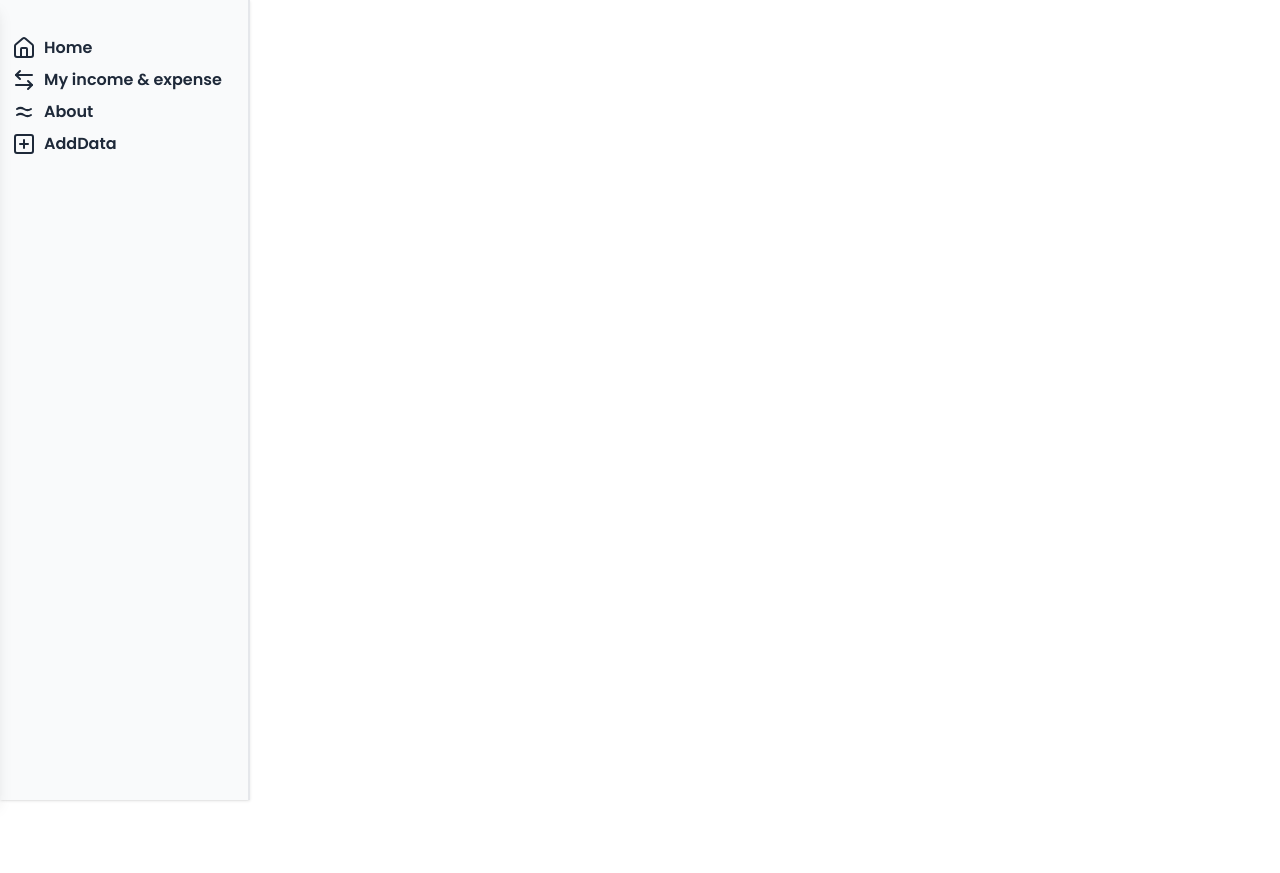
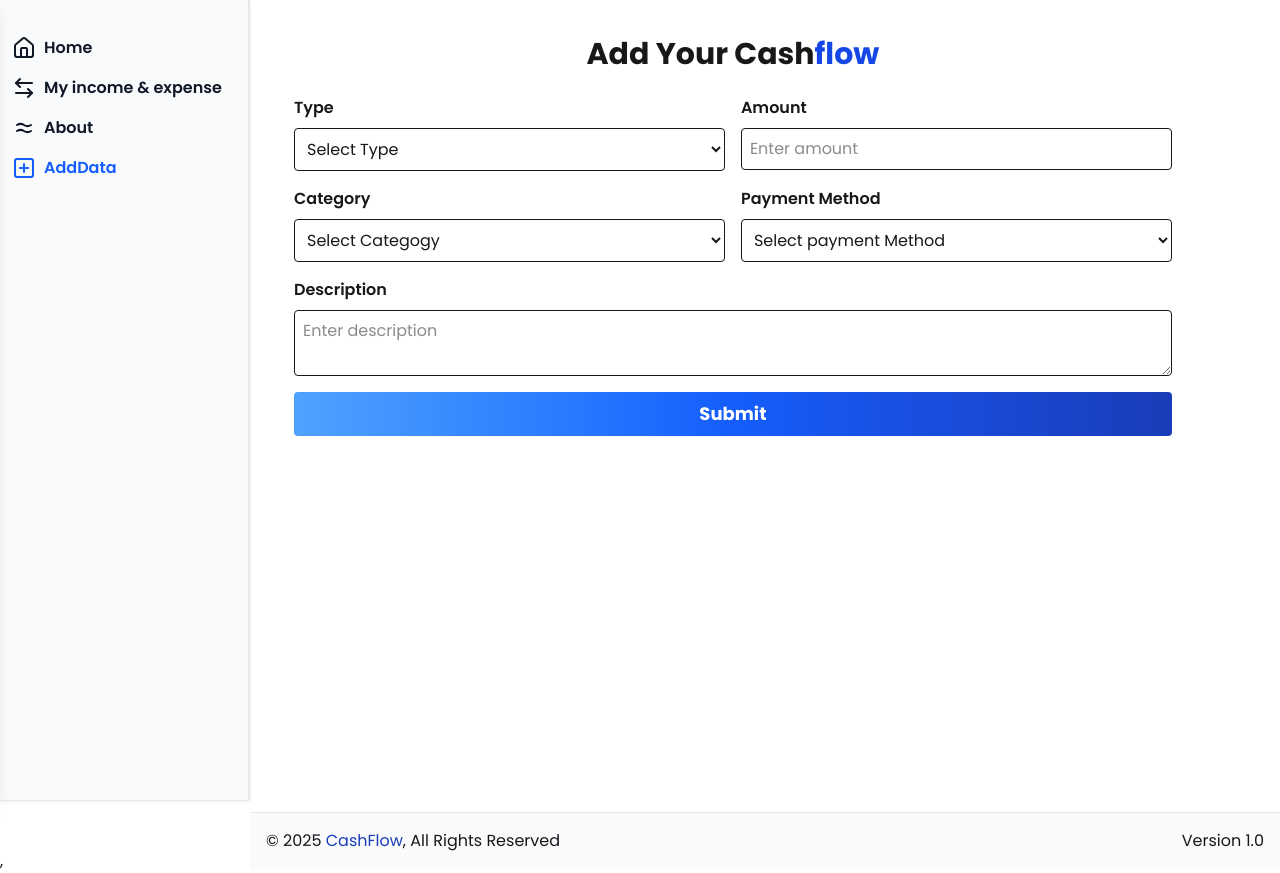
Before and after one commit to mdtarikulislam1/Cashflow-client, a React (Vite) app: page /addData in a window 1280 px wide. Before the commit the page ends 800 px from the top, so only its background shows below. Built offline with nearby package versions, Linux system fonts and the light colour scheme.

Commit message:
add layout and connect server

```diff
--- a/package.json
+++ b/package.json
@@ -11,10 +11,13 @@
   },
   "dependencies": {
     "@tailwindcss/vite": "^4.1.13",
+    "axios": "^1.12.2",
     "lucide-react": "^0.544.0",
     "react": "^19.1.1",
     "react-dom": "^19.1.1",
+    "react-hook-form": "^7.63.0",
     "react-router": "^7.9.2",
+    "sweetalert2": "^11.23.0",
     "tailwindcss": "^4.1.13"
   },
   "devDependencies": {
@@ -22,6 +25,7 @@
     "@types/react": "^19.1.13",
     "@types/react-dom": "^19.1.9",
     "@vitejs/plugin-react": "^5.0.3",
+    "daisyui": "^5.1.24",
     "eslint": "^9.36.0",
     "eslint-plugin-react-hooks": "^5.2.0",
     "eslint-plugin-react-refresh": "^0.4.20",
--- a/src/Components/Footer.jsx
+++ b/src/Components/Footer.jsx
@@ -2,6 +2,11 @@ import React from 'react'
 
 export default function Footer() {
   return (
-    <div>Footer</div>
+    <div className='bg-gray-50 min-w-full -ml-5 border-t border-gray-200 -mb-5 p-4'>
+      <div className='flex justify-between items-center'>
+        <h4>© 2025 <span className='text-blue-800'>CashFlow</span>, All Rights Reserved</h4>
+        <p>Version 1.0</p>
+      </div>
+    </div>
   )
 }
--- a/src/Components/Navbar.jsx
+++ b/src/Components/Navbar.jsx
@@ -1,9 +1,12 @@
 import React, { useState } from "react";
-import { Menu } from "lucide-react";
-import { House } from "lucide-react";
-import { ArrowLeftRight } from "lucide-react";
-import { EqualApproximately } from "lucide-react";
-import { SquarePlus } from "lucide-react";
+import {
+  Menu,
+  X,
+  House,
+  ArrowLeftRight,
+  EqualApproximately,
+  SquarePlus,
+} from "lucide-react";
 import { NavLink } from "react-router";
 
 export default function Navbar() {
@@ -42,24 +45,39 @@ export default function Navbar() {
         <ul className="mt-4 space-y-2">
           {navItems?.map((i) => (
             <NavLink
-              className={({ isActive }) => (isActive ? "text-blue-600" : "")}
+              key={i?.id}
               to={i?.href}
-              key={i?.id}
+              className={({ isActive }) =>
+                `flex items-center gap-2 pt-2 font-semibold ${
+                  isActive ? "text-blue-600" : "text-gray-900"
+                }`
+              }
             >
-              <span className="flex items-center gap-2 pt-2 text-gray-800 font-semibold">
               <span>{i?.icon}</span>
               <span>{i?.navItem}</span>
-              </span>
             </NavLink>
           ))}
         </ul>
       </div>
       {/* mobile Navbar */}
-      <div className="flex items-center justify-between p-4 shadow-md bg-white lg:hidden">
-        <h1 className="text-xl font-medium">My Expense Tracker</h1>
-        <button onClick={() => setOpen(true)}>
-          <Menu className="w-6 h-6" />
+      <div>
+        <div className="min-w-full bg-white border-b border-gray-100 shadow fixed top-0 right-0 left-0 flex items-center justify-between z-50 px-2 py-3 lg:hidden">
+          <button onClick={() => setOpen(!open)}>
+            {open ? (
+              <X className="w-6 h-6" /> // যখন open true হবে
+            ) : (
+              <Menu className="w-6 h-6" /> // যখন open false হবে
+            )}
           </button>
+          <h1 className="flex items-center font-bold text-2xl">
+            <span>Cash</span>
+            <span className="text-blue-800">Flow</span>
+          </h1>
+          <div className="avatar avatar-online">
+            <div className="w-14 rounded-full">
+              <img src="https://img.daisyui.com/images/profile/demo/gordon@192.webp" />
+            </div>
+          </div>
         </div>
         {/* Backdrop */}
         {open && (
@@ -68,27 +86,29 @@ export default function Navbar() {
             onClick={() => setOpen(false)}
           ></div>
         )}
+      </div>
 
       {/* Sidebar */}
       <div
-        className={`fixed top-0 left-0 bg-white min-h-screen w-72 shadow-lg z-50 transform transition-transform duration-300 ${
+        className={`fixed top-0 left-0 bg-white min-h-screen w-72 shadow-lg z-40 transform transition-transform duration-300 ${
           open ? "translate-x-0" : "-translate-x-full"
         }`}
       >
-        <div className="p-4">
-          <h2 className="text-lg font-semibold">Menu</h2>
+        <div className="p-4 mt-20">
           <ul className="mt-4 space-y-2">
             {navItems?.map((i) => (
               <NavLink
-                className={({ isActive }) => (isActive ? "text-blue-600" : "")}
+                key={i?.id}
                 to={i?.href}
-                key={i?.id}
+                className={({ isActive }) =>
+                  `flex items-center gap-2 pt-2 font-semibold ${
+                    isActive ? "text-blue-600" : "text-gray-900"
+                  }`
+                }
                 onClick={() => setOpen(false)}
               >
-                <span className="flex items-center gap-2 pt-2 text-gray-800 text-lg font-semibold">
                 <span>{i?.icon}</span>
                 <span>{i?.navItem}</span>
-                </span>
               </NavLink>
             ))}
           </ul>
--- a/src/Layout/Rootlayouts.jsx
+++ b/src/Layout/Rootlayouts.jsx
@@ -1,16 +1,28 @@
-import React from 'react'
-import Navbar from '../Components/Navbar'
-import { Outlet } from 'react-router'
-import Footer from '../Components/Footer'
+import React from "react";
+import Navbar from "../Components/Navbar";
+import { Outlet } from "react-router"; // react-router-dom ব্যবহার করুন
+import Footer from "../Components/Footer";
 
 export default function Rootlayouts() {
   return (
-    <div className='flex flex-col lg:flex-row'>
+    <div className="grid lg:grid-cols-[270px_1fr] min-h-screen">
+
+      {/* Navbar */}
       <div>
-          <Navbar/>
+        <Navbar />
       </div>
-        <Outlet/>
-        <Footer/>
+
+      {/* Main Content */}
+      <div className="flex flex-col">
+        <div className="min-h-screen mt-24 lg:mt-3 max-w-11/12 ">
+          <Outlet />
+        </div>
+
+        {/* Footer */}
+        <div>
+          <Footer />
+        </div>
+      </div>
     </div>
-  )
+  );
 }
--- a/src/Pages/AddData.jsx
+++ b/src/Pages/AddData.jsx
@@ -1,7 +1,145 @@
-import React from 'react'
+import React from "react";
+import { useForm } from "react-hook-form";
+import axios from "axios";
+import Swal from "sweetalert2";
 
 export default function AddData() {
+  const {
+    register,
+    handleSubmit,
+    formState: { errors },
+    reset,
+  } = useForm();
+
+  const onSubmit = async (data) => {
+    try {
+      const newData = {
+        ...data,
+        addDate: new Date().toISOString().split("T")[0], // YYYY-MM-DD format
+      };
+
+      const res = await axios.post(
+        "http://localhost:5000/api/cashflows",
+        newData
+      );
+
+      console.log(res.data);
+      Swal.fire({
+        icon: "success",
+        title: "Success",
+        text: "Data submitted successfully!",
+        timer: 2000,
+        showConfirmButton: false,
+      });
+
+      reset();
+    } catch (err) {
+      Swal.fire({
+        icon: "error",
+        title: "Oops...",
+        text: "Something went wrong!",
+      });
+    }
+  };
+
   return (
-    <div>AddData</div>
-  )
+    <div className="p-6 max-w-5xl mx-auto">
+      <h2 className="text-2xl lg:text-3xl font-bold mb-6 text-center">
+        Add Your Cash<span className="text-blue-700">flow</span>
+      </h2>
+
+      <form
+        onSubmit={handleSubmit(onSubmit)}
+        className="grid gap-4 lg:grid-cols-2"
+      >
+        {/* Type */}
+        <div className="flex flex-col">
+          <label className="mb-2 font-semibold">Type</label>
+          <select
+            {...register("type", { required: true })}
+            className="border p-2 rounded"
+          >
+            <option value="">Select Type</option>
+            <option value="income">Income</option>
+            <option value="expense">Expense</option>
+          </select>
+          {errors.type && (
+            <span className="text-red-500">Type is required</span>
+          )}
+        </div>
+
+        {/* Amount */}
+        <div className="flex flex-col">
+          <label className="mb-2 font-semibold">Amount</label>
+          <input
+            type="number"
+            {...register("amount", { required: true })}
+            className="border p-2 rounded"
+            placeholder="Enter amount"
+          />
+          {errors.amount && (
+            <span className="text-red-500">Amount is required</span>
+          )}
+        </div>
+
+        {/* Category */}
+        <div className="flex flex-col">
+          <label className="mb-2 font-semibold">Category</label>
+          <select
+            {...register("category", { required: true })}
+            className="border p-2 rounded"
+          >
+            <option value="">Select Categogy</option>
+            <option value="house">House</option>
+            <option value="tax">Tax</option>
+            <option value="shopping">Shopping</option>
+            <option value="food">Food</option>
+            <option value="job">Job</option>
+          </select>
+          {errors.category && (
+            <span className="text-red-500">Category is required</span>
+          )}
+        </div>
+
+        {/* Payment method */}
+        <div className="flex flex-col">
+          <label className="mb-2 font-semibold">Payment Method</label>
+          <select
+            {...register("method", { required: true })}
+            className="border p-2 rounded"
+          >
+            <option value="">Select payment Method</option>
+            <option value="bank">Bank</option>
+            <option value="nagad">Nagad</option>
+            <option value="bkash">Bkash</option>
+            <option value="manual">Manual</option>
+            <option value="another">Another</option>
+          </select>
+          {errors.method && (
+            <span className="text-red-500">Method is required</span>
+          )}
+        </div>
+
+        {/* Description */}
+        <div className="flex flex-col lg:col-span-2">
+          <label className="mb-2 font-semibold">Description</label>
+          <textarea
+            {...register("description")}
+            className="border p-2 rounded"
+            placeholder="Enter description"
+          ></textarea>
+        </div>
+
+        {/* Submit Button */}
+        <div className="flex flex-col lg:col-span-2">
+          <button
+            type="submit"
+            className="bg-gradient-to-r from-blue-400 via-blue-600 to-blue-800 min-w-full block text-white py-2 text-center rounded hover:from-blue-800 hover:via-blue-600 hover:to-blue-400 transition-all duration-800 font-bold text-lg"
+          >
+            Submit
+          </button>
+        </div>
+      </form>
+    </div>
+  );
 }
--- a/src/Pages/Cashflow.jsx
+++ b/src/Pages/Cashflow.jsx
@@ -1,7 +1,29 @@
-import React from 'react'
+import axios from "axios";
+import React, { useEffect, useState } from "react";
 
 export default function Cashflow() {
+  const [data, setData] = useState([]);
+
+  useEffect(() => {
+    const fetchData = async () => {
+      try {
+        const response = await axios.get("http://localhost:5000/api/allData");
+        setData(response.data.data);
+      } catch (err) {
+        console.error(err);
+      }
+    };
+
+    fetchData();
+  }, []);
+
+  console.log(data);
+
   return (
-    <div>IncomeExpense</div>
-  )
+    <div>
+      <div>
+        <div></div>
+      </div>
+    </div>
+  );
 }
--- a/src/index.css
+++ b/src/index.css
@@ -1,7 +1,12 @@
 @import url('https://fonts.googleapis.com/css2?family=Poppins:ital,wght@0,100;0,200;0,300;0,400;0,500;0,600;0,700;0,800;0,900;1,100;1,200;1,300;1,400;1,500;1,600;1,700;1,800;1,900&display=swap');
 
 @import "tailwindcss";
+@plugin "daisyui";
 
 body{
   font-family: "Poppins", sans-serif;
 }
+
+.heading{
+  text-align: center;
+}
```
Also changed, not shown: 1 other file (tests, documents, lock files or other folders). Lines whose indentation alone changed are shown as unchanged.
